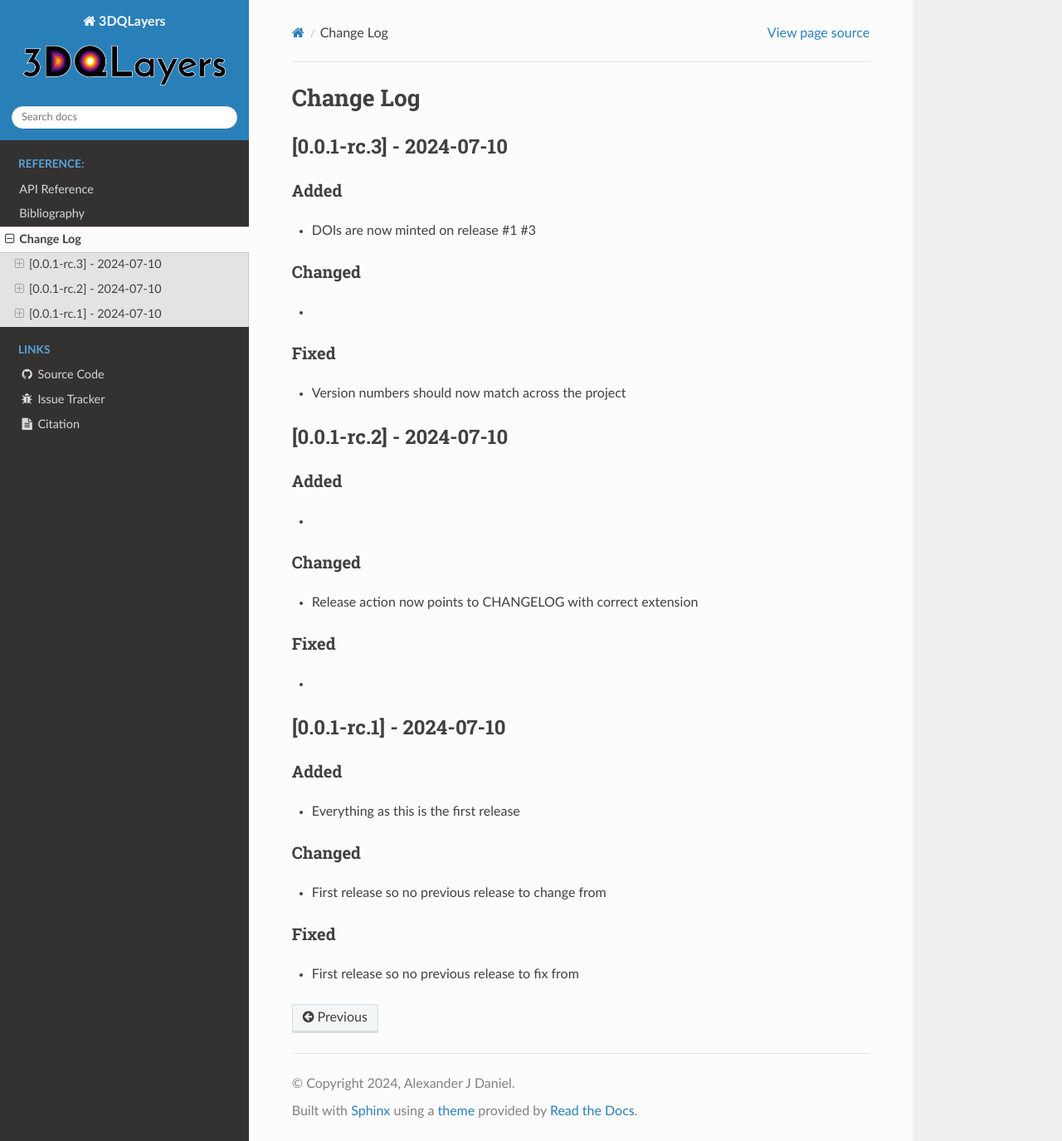
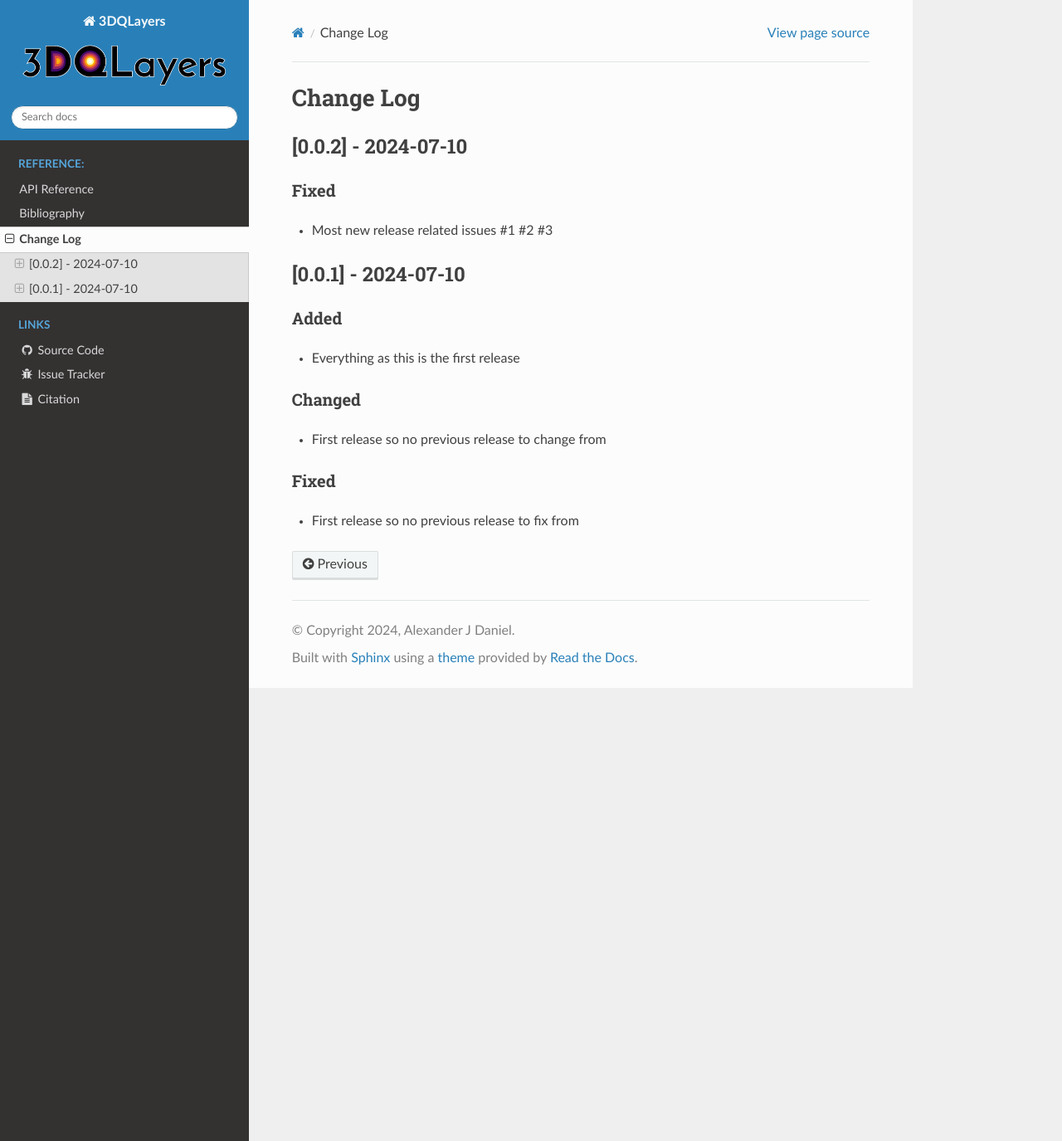
Before and after one commit to alexdaniel654/qlayers, a Sphinx documentation site: the page built from docs/changelog_link.md, in a window 1280 px wide and 1375 px high. Shown: the whole window at 83% size. Built offline with Sphinx 7.4.7 and the Read the Docs theme 2.0.0, drawn with Linux system fonts in a browser that asks for light colours; pages that are not in the unit, such as notebooks, are missing from menus.

Commit message:
New version related changes

```diff
--- a/CHANGELOG.md
+++ b/CHANGELOG.md
@@ -1,32 +1,10 @@
-## [0.0.1-rc.3] - 2024-07-10
-
-### Added
-
-* DOIs are now minted on release #1 #3
-
-### Changed
-
-*
+## [0.0.2] - 2024-07-10
 
 ### Fixed
 
-* Version numbers should now match across the project
+* Most new release related issues #1 #2 #3
 
-## [0.0.1-rc.2] - 2024-07-10
-
-### Added
-
-*
-
-### Changed
-
-* Release action now points to CHANGELOG with correct extension
-
-### Fixed
-
-*
-
-## [0.0.1-rc.1] - 2024-07-10
+## [0.0.1] - 2024-07-10
 
 ### Added
 
--- a/docs/conf.py
+++ b/docs/conf.py
@@ -19,7 +19,7 @@ readme_path = '../README.md'
 project = '3DQLayers'
 copyright = f'{datetime.now().year}, Alexander J Daniel'
 author = 'Alexander J Daniel'
-release = 'v0.0.1-rc.3'
+release = 'v0.0.2'
 
 # -- General configuration ---------------------------------------------------
 # https://www.sphinx-doc.org/en/master/usage/configuration.html#general-configuration
--- a/setup.py
+++ b/setup.py
@@ -10,7 +10,7 @@ with open("README.md", encoding="utf-8") as f:
 
 setup(
     name="qlayers",
-    version="0.0.1-rc.3",
+    version="0.0.2",
     description="Quantitative layer analysis for renal MRI",
     long_description=long_description,
     long_description_content_type="text/markdown",
```
Also changed, not shown: 2 other files.
